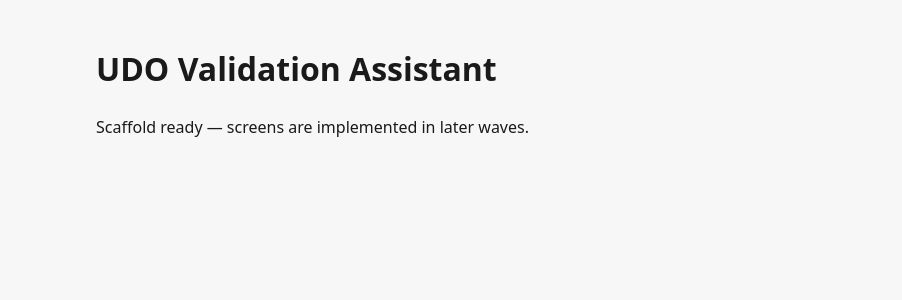
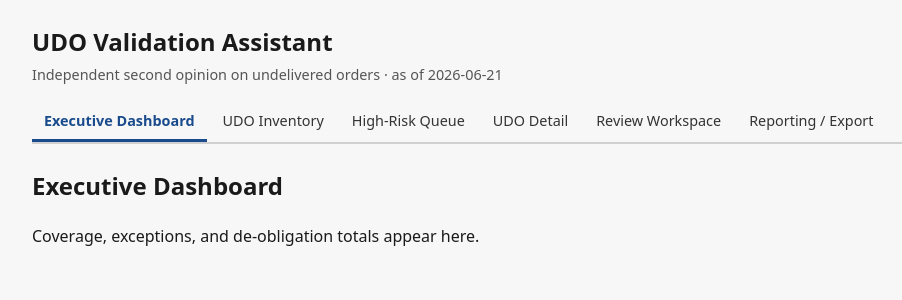
Before and after one commit to seanyofthedead/udo-validation-assistant, a React (Vite) app: page / in a window 1280 px wide. Shown: the top 300 px of the page, without its empty margins (32-934 px from the left). Built offline with nearby package versions, Linux system fonts and the light colour scheme.

Commit message:
3.1: add app shell, screen nav, and providers

```diff
--- a/src/App.tsx
+++ b/src/App.tsx
@@ -1,9 +1,24 @@
-// Scaffold shell only. The six SPEC §7 screens and routing arrive in Wave 3.
+// App root — composes the data providers around the screen shell.
+// runValidation executes exactly once, inside AppProvider's reducer init.
+
+import { AppProvider } from './state';
+import { AppShell, NavProvider } from './screens';
+import { crgRules, seedPopulation, seedEvidence, priorYearStats, AS_OF_DATE } from './data';
+
 export default function App() {
   return (
-    <main>
-      <h1>UDO Validation Assistant</h1>
-      <p>Scaffold ready — screens are implemented in later waves.</p>
-    </main>
+    <AppProvider
+      init={{
+        population: seedPopulation,
+        evidence: seedEvidence,
+        rules: crgRules,
+        priorStats: priorYearStats,
+        asOfDate: AS_OF_DATE,
+      }}
+    >
+      <NavProvider>
+        <AppShell />
+      </NavProvider>
+    </AppProvider>
   );
 }
--- a/src/index.css
+++ b/src/index.css
@@ -16,8 +16,104 @@ body {
   margin: 0;
 }
 
-main {
-  max-width: 64rem;
+.app {
+  max-width: 72rem;
   margin: 0 auto;
   padding: 1.5rem;
 }
+
+.app-header h1 {
+  margin: 0 0 0.25rem;
+  font-size: 1.5rem;
+}
+
+.app-subtitle {
+  margin: 0 0 1rem;
+  color: #555;
+  font-size: 0.9rem;
+}
+
+.app-nav {
+  display: flex;
+  flex-wrap: wrap;
+  gap: 0.25rem;
+  border-bottom: 2px solid #d0d0d0;
+  margin-bottom: 1.5rem;
+}
+
+.nav-button {
+  background: transparent;
+  border: none;
+  border-bottom: 3px solid transparent;
+  padding: 0.5rem 0.75rem;
+  font: inherit;
+  font-size: 0.9rem;
+  color: #333;
+  cursor: pointer;
+}
+
+.nav-button:hover {
+  background: #ececec;
+}
+
+.nav-button[aria-current='page'] {
+  border-bottom-color: #1a4b8c;
+  font-weight: 600;
+  color: #1a4b8c;
+}
+
+.nav-button:focus-visible,
+.app a:focus-visible,
+.app button:focus-visible {
+  outline: 2px solid #1a4b8c;
+  outline-offset: 2px;
+}
+
+/* Dense, readable gov-data tables */
+.data-table {
+  width: 100%;
+  border-collapse: collapse;
+  font-size: 0.85rem;
+}
+
+.data-table th,
+.data-table td {
+  text-align: left;
+  padding: 0.4rem 0.6rem;
+  border-bottom: 1px solid #e2e2e2;
+  white-space: nowrap;
+}
+
+.data-table th {
+  background: #f0f0f0;
+}
+
+.data-table td.num,
+.data-table th.num {
+  text-align: right;
+  font-variant-numeric: tabular-nums;
+}
+
+/* Verdict badges */
+.badge {
+  display: inline-block;
+  padding: 0.1rem 0.5rem;
+  border-radius: 999px;
+  font-size: 0.75rem;
+  font-weight: 600;
+}
+
+.badge-valid {
+  background: #d6f0d6;
+  color: #1d6b1d;
+}
+
+.badge-questionable {
+  background: #fbe6c2;
+  color: #8a5a00;
+}
+
+.badge-insufficient {
+  background: #e2e2e2;
+  color: #555;
+}
--- /dev/null
+++ b/src/screens/AppShell.tsx
@@ -0,0 +1,55 @@
+// App shell — SPEC §7 nav across the six screens. Renders the header, the nav
+// (real <button>s, keyboard-navigable), and the active screen. State comes from
+// AppProvider (validation already ran once on load); navigation from NavProvider.
+
+import { useAppState } from '../state';
+import { SCREENS, type ScreenId } from './registry';
+import { useNavigation } from './navigation';
+import { Dashboard } from './Dashboard';
+import { Inventory } from './Inventory';
+import { HighRiskQueue } from './HighRiskQueue';
+import { Detail } from './Detail';
+import { ReviewWorkspace } from './ReviewWorkspace';
+import { Reporting } from './Reporting';
+
+const SCREEN_COMPONENTS: Record<ScreenId, () => React.JSX.Element> = {
+  dashboard: Dashboard,
+  inventory: Inventory,
+  'high-risk': HighRiskQueue,
+  detail: Detail,
+  review: ReviewWorkspace,
+  reporting: Reporting,
+};
+
+export function AppShell() {
+  const { screen, navigate } = useNavigation();
+  const { asOfDate } = useAppState();
+  const Active = SCREEN_COMPONENTS[screen];
+
+  return (
+    <div className="app">
+      <header className="app-header">
+        <h1>UDO Validation Assistant</h1>
+        <p className="app-subtitle">
+          Independent second opinion on undelivered orders · as of {asOfDate}
+        </p>
+        <nav className="app-nav" aria-label="Screens">
+          {SCREENS.map((s) => (
+            <button
+              key={s.id}
+              type="button"
+              className="nav-button"
+              aria-current={s.id === screen ? 'page' : undefined}
+              onClick={() => navigate(s.id)}
+            >
+              {s.label}
+            </button>
+          ))}
+        </nav>
+      </header>
+      <main className="app-main">
+        <Active />
+      </main>
+    </div>
+  );
+}
--- /dev/null
+++ b/src/screens/Dashboard.tsx
@@ -0,0 +1,10 @@
+// Executive Dashboard — SPEC §7.1. Implemented in IMPLEMENTATION_PLAN 3.6.
+
+export function Dashboard() {
+  return (
+    <section aria-labelledby="dashboard-title">
+      <h2 id="dashboard-title">Executive Dashboard</h2>
+      <p>Coverage, exceptions, and de-obligation totals appear here.</p>
+    </section>
+  );
+}
--- /dev/null
+++ b/src/screens/Detail.tsx
@@ -0,0 +1,10 @@
+// UDO Detail + AI Findings — SPEC §7.4. Implemented in IMPLEMENTATION_PLAN 3.3.
+
+export function Detail() {
+  return (
+    <section aria-labelledby="detail-title">
+      <h2 id="detail-title">UDO Detail</h2>
+      <p>Record, evidence, verdict, confidence, and justification appear here.</p>
+    </section>
+  );
+}
--- /dev/null
+++ b/src/screens/HighRiskQueue.tsx
@@ -0,0 +1,10 @@
+// High-Risk Queue — SPEC §7.3. Implemented in IMPLEMENTATION_PLAN 3.4.
+
+export function HighRiskQueue() {
+  return (
+    <section aria-labelledby="high-risk-title">
+      <h2 id="high-risk-title">High-Risk Queue</h2>
+      <p>Questionable lines and de-obligation candidates appear here.</p>
+    </section>
+  );
+}
--- /dev/null
+++ b/src/screens/Inventory.tsx
@@ -0,0 +1,10 @@
+// UDO Inventory — SPEC §7.2. Implemented in IMPLEMENTATION_PLAN 3.2.
+
+export function Inventory() {
+  return (
+    <section aria-labelledby="inventory-title">
+      <h2 id="inventory-title">UDO Inventory</h2>
+      <p>The full population table appears here.</p>
+    </section>
+  );
+}
--- /dev/null
+++ b/src/screens/Reporting.tsx
@@ -0,0 +1,10 @@
+// Reporting / Export — SPEC §7.6. Implemented in IMPLEMENTATION_PLAN 3.7.
+
+export function Reporting() {
+  return (
+    <section aria-labelledby="reporting-title">
+      <h2 id="reporting-title">Reporting / Export</h2>
+      <p>Download the validated population, exceptions, shortlist, and audit trail here.</p>
+    </section>
+  );
+}
--- /dev/null
+++ b/src/screens/ReviewWorkspace.tsx
@@ -0,0 +1,10 @@
+// Review Workspace — SPEC §7.5. Implemented in IMPLEMENTATION_PLAN 3.5.
+
+export function ReviewWorkspace() {
+  return (
+    <section aria-labelledby="review-title">
+      <h2 id="review-title">Review Workspace</h2>
+      <p>Confirm or override verdicts, with disposition history, here.</p>
+    </section>
+  );
+}
--- a/src/screens/index.ts
+++ b/src/screens/index.ts
@@ -1,2 +1,10 @@
-// The six SPEC §7 screens. Populated in IMPLEMENTATION_PLAN.md Wave 3.
-export {};
+// The six SPEC §7 screens + shell, nav, and registry.
+export * from './registry';
+export * from './navigation';
+export * from './AppShell';
+export * from './Dashboard';
+export * from './Inventory';
+export * from './HighRiskQueue';
+export * from './Detail';
+export * from './ReviewWorkspace';
+export * from './Reporting';
--- /dev/null
+++ b/src/screens/navigation.tsx
@@ -0,0 +1,52 @@
+// In-app navigation — a tiny state-based router (no router dependency; SPEC §2
+// keeps the stack minimal). Tracks the current screen and the currently selected
+// UDO so the Inventory/Queue can deep-link into the Detail and Review screens.
+
+import { createContext, useContext, useMemo, useState, type ReactNode } from 'react';
+import type { ScreenId } from './registry';
+
+interface Navigation {
+  screen: ScreenId;
+  selectedUdoId: string | null;
+  /** Go to a screen, optionally selecting a UDO. */
+  navigate: (screen: ScreenId, udoId?: string) => void;
+  /** Select a UDO and jump to its Detail screen. */
+  inspect: (udoId: string) => void;
+}
+
+const NavContext = createContext<Navigation | null>(null);
+
+export function NavProvider({
+  initialScreen = 'dashboard',
+  children,
+}: {
+  initialScreen?: ScreenId;
+  children: ReactNode;
+}) {
+  const [screen, setScreen] = useState<ScreenId>(initialScreen);
+  const [selectedUdoId, setSelectedUdoId] = useState<string | null>(null);
+
+  const value = useMemo<Navigation>(
+    () => ({
+      screen,
+      selectedUdoId,
+      navigate: (next, udoId) => {
+        setScreen(next);
+        if (udoId !== undefined) setSelectedUdoId(udoId);
+      },
+      inspect: (udoId) => {
+        setSelectedUdoId(udoId);
+        setScreen('detail');
+      },
+    }),
+    [screen, selectedUdoId],
+  );
+
+  return <NavContext.Provider value={value}>{children}</NavContext.Provider>;
+}
+
+export function useNavigation(): Navigation {
+  const ctx = useContext(NavContext);
+  if (ctx === null) throw new Error('useNavigation must be used within a NavProvider');
+  return ctx;
+}
--- /dev/null
+++ b/src/screens/registry.ts
@@ -0,0 +1,18 @@
+// The six SPEC §7 screens, in nav order. Kept as data so the shell, the nav,
+// and tests share one source of truth.
+
+export type ScreenId = 'dashboard' | 'inventory' | 'high-risk' | 'detail' | 'review' | 'reporting';
+
+export interface ScreenMeta {
+  id: ScreenId;
+  label: string;
+}
+
+export const SCREENS: ScreenMeta[] = [
+  { id: 'dashboard', label: 'Executive Dashboard' },
+  { id: 'inventory', label: 'UDO Inventory' },
+  { id: 'high-risk', label: 'High-Risk Queue' },
+  { id: 'detail', label: 'UDO Detail' },
+  { id: 'review', label: 'Review Workspace' },
+  { id: 'reporting', label: 'Reporting / Export' },
+];
```
Also changed, not shown: 2 other files (tests, documents, lock files or other folders).
